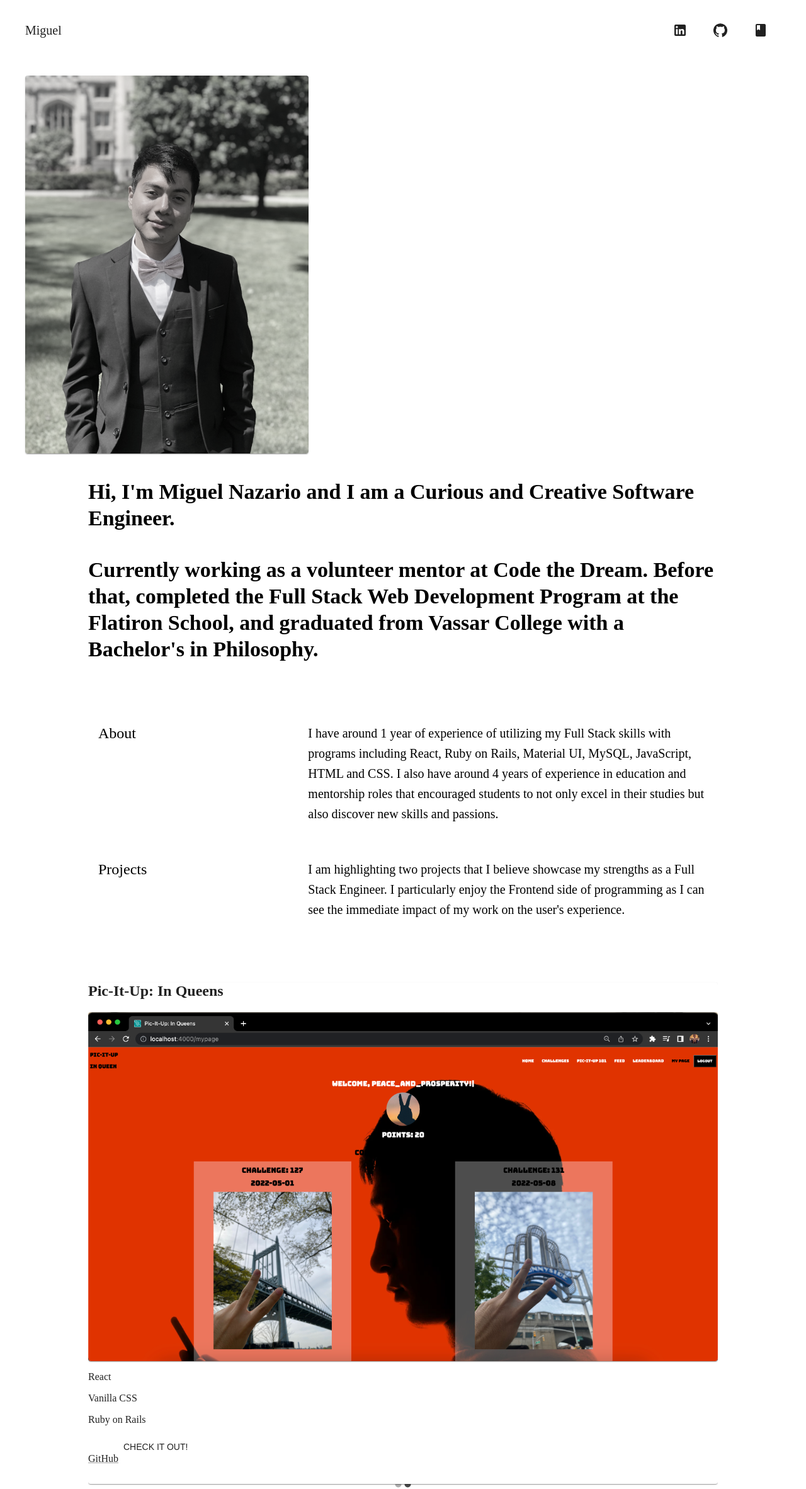
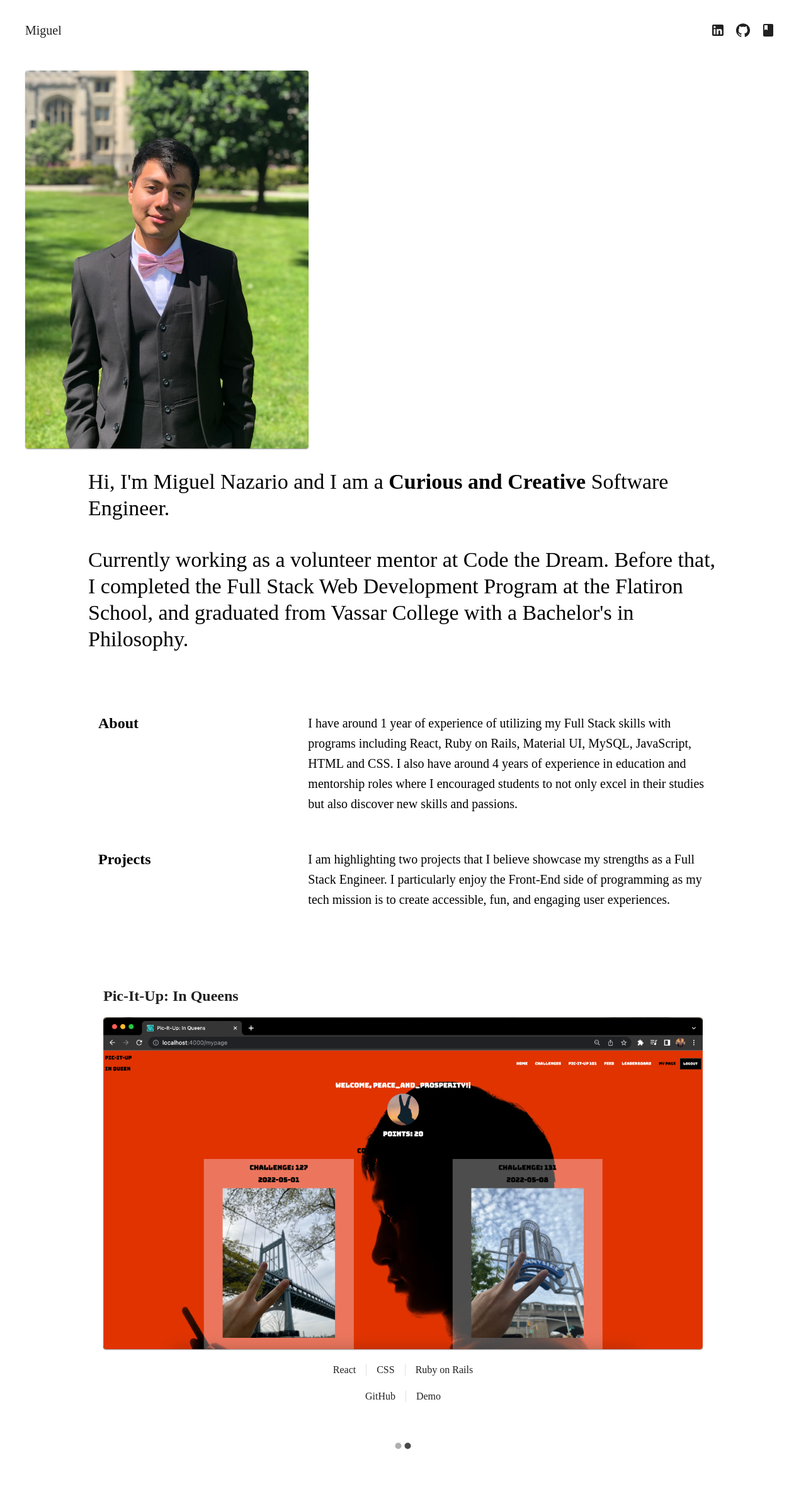
Before and after one commit to gitMiguel27/portfolio, a React (Create React App) app: page / in a window 1280 px wide. Shown: the whole page at 63% size. After the commit the page ends 2303 px from the top, so only its background shows below. Built offline with nearby package versions, Linux system fonts and the light colour scheme; the HTML template or start-up script is replaced by a standard one.

Commit message:
changed file name to slide, fixed some styling

```diff
--- a/src/Components/Header.js
+++ b/src/Components/Header.js
@@ -1,5 +1,5 @@
 import React from "react";
-import { AppBar, Box, Toolbar, Typography, Button } from "@mui/material";
+import { AppBar, Box, Toolbar, Typography, IconButton } from "@mui/material";
 import LinkedInIcon from '@mui/icons-material/LinkedIn';
 import GitHubIcon from '@mui/icons-material/GitHub';
 import BookIcon from '@mui/icons-material/Book';
@@ -13,15 +13,15 @@ function Header() {
                         <Typography variant="h6" component="div" sx={{ flexGrow: 1 }}>
                             Miguel
                         </Typography>
-                        <Button color="inherit">
+                        <IconButton color="inherit" href="https://www.linkedin.com/in/miguel-nazario/" target="_blank" >
                             <LinkedInIcon />
-                        </Button>
-                        <Button color="inherit">
+                        </IconButton>
+                        <IconButton color="inherit" href="https://github.com/gitMiguel27" target="_blank" >
                             <GitHubIcon />
-                        </Button>
-                        <Button color="inherit">
+                        </IconButton>
+                        <IconButton color="inherit" href="https://medium.com/@mnazario35" target="_blank" >
                             <BookIcon />
-                        </Button>
+                        </IconButton>
                     </Toolbar>
                 </AppBar>
             </Box>
--- a/src/Components/Home.js
+++ b/src/Components/Home.js
@@ -1,40 +1,40 @@
 import React from "react";
 import Projects from "./Projects";
-import { Card, CardMedia, Typography, Grid } from '@mui/material';
+import { Card, CardMedia, Typography, Grid, Box } from '@mui/material';
 
 function Home() {
   return (
     <div className="Home">
-        <Card sx={{ maxWidth: 450, margin: 5 }}>
+        <Card sx={{ maxWidth: 450, mx: 5, my: 4 }}>
             <CardMedia
                 component="img"
                 alt="profile"
                 height="auto"
                 image={process.env.PUBLIC_URL + '/photos/Profile.jpeg'}
-                sx={{ filter: "grayscale(90%)" }}
+                // sx={{ filter: "grayscale(90%)" }}
             />
         </Card>
-        <Typography variant="h4" fontWeight={'fontWeightBold'} margin={'auto'} mb={5} sx={{ maxWidth: 1000, textAlign: "left" }} >
-          Hi, I'm Miguel Nazario and I am a Curious and Creative Software Engineer.
+        <Typography variant="h4" component="div" margin={'auto'} mb={5} sx={{ maxWidth: 1000, textAlign: "left" }} >
+          Hi, I'm Miguel Nazario and I am a <Box fontWeight='fontWeightBold' display='inline'>Curious and Creative</Box> Software Engineer.
         </Typography>
-        <Typography variant="h4" fontWeight={'fontWeightBold'} margin={'auto'} mb={10} sx={{ maxWidth: 1000, textAlign: "left" }} >
-          Currently working as a volunteer mentor at Code the Dream. Before that, completed the Full Stack Web Development Program at the Flatiron School, and graduated from Vassar College with a Bachelor's in Philosophy.
+        <Typography variant="h4" margin={'auto'} mb={10} sx={{ maxWidth: 1000, textAlign: "left" }} >
+          Currently working as a volunteer mentor at Code the Dream. Before that, I completed the Full Stack Web Development Program at the Flatiron School, and graduated from Vassar College with a Bachelor's in Philosophy.
         </Typography>
         <Grid container spacing={2} margin={'auto'} mb={10} sx={{ maxWidth: 1000 }}>
           <Grid item xs={4}>
-            <Typography variant="h5">About</Typography>
+            <Typography variant="h5" fontWeight={'fontWeightBold'}>About</Typography>
           </Grid>
           <Grid item xs={8} mb={5}>
             <Typography variant="h6">
-              I have around 1 year of experience of utilizing my Full Stack skills with programs including React, Ruby on Rails, Material UI, MySQL, JavaScript, HTML and CSS. I also have around 4 years of experience in education and mentorship roles that encouraged students to not only excel in their studies but also discover new skills and passions.
+              I have around 1 year of experience of utilizing my Full Stack skills with programs including React, Ruby on Rails, Material UI, MySQL, JavaScript, HTML and CSS. I also have around 4 years of experience in education and mentorship roles where I encouraged students to not only excel in their studies but also discover new skills and passions.
             </Typography>
           </Grid>
           <Grid item xs={4}>
-            <Typography variant="h5">Projects</Typography>
+            <Typography variant="h5" fontWeight={'fontWeightBold'}>Projects</Typography>
           </Grid>
           <Grid item xs={8}>
             <Typography variant="h6">
-              I am highlighting two projects that I believe showcase my strengths as a Full Stack Engineer. I particularly enjoy the Frontend side of programming as I can see the immediate impact of my work on the user's experience.
+              I am highlighting two projects that I believe showcase my strengths as a Full Stack Engineer. I particularly enjoy the Front-End side of programming as my tech mission is to create accessible, fun, and engaging user experiences.
             </Typography>
           </Grid>
         </Grid>
--- a/src/Components/Item.js
+++ /dev/null
@@ -1,30 +0,0 @@
-import React from "react";
-import { Paper, Button, Card, CardMedia, Link } from '@mui/material'
-
-function Item({ item }) {
-    return (
-        <Paper>
-            <h2>{item.title}</h2>
-            <Card>
-                <CardMedia
-                    component="img"
-                    alt={item.title}
-                    image={item.image}
-                    sx={{ height: "fit-content" }}
-                />
-            </Card>
-            {
-                item.stacks.map( (stack) => <p key={stack} >{stack}</p> )
-            }
-
-            <Link href={item.link}>
-                GitHub
-            </Link>
-            <Button sx={{ mb: 5 }}>
-                Check it out!
-            </Button>
-        </Paper>
-    );
-}
-
-export default Item;
--- a/src/Components/Projects.js
+++ b/src/Components/Projects.js
@@ -1,13 +1,13 @@
 import React from "react";
 import Carousel from 'react-material-ui-carousel';
-import Item from "./Item";
+import Slide from "./Slide";
 import {projects} from "../Helper/projects";
 
 function Projects() {
     return (
         <Carousel sx={{ width: 1000, height: "fit-content", margin: 'auto' }}>
             {
-                projects.map( (item) => <Item key={item.id} item={item} /> )
+                projects.map( (item) => <Slide key={item.id} item={item} /> )
             }
         </Carousel>
     );
--- /dev/null
+++ b/src/Components/Slide.js
@@ -0,0 +1,33 @@
+import React from "react";
+import { Paper, Stack, Box, Card, CardMedia, Link, Divider } from '@mui/material'
+
+function Slide({ item }) {
+    return (
+        <Paper sx={{ p: 3 }} square="true" elevation={0}>
+            <h2>{item.title}</h2>
+            <Card>
+                <CardMedia
+                    component="img"
+                    alt={item.title}
+                    image={item.image}
+                    sx={{ height: "fit-content" }}
+                />
+            </Card>
+            <Stack direction="row" spacing={2} m={3} justifyContent="center" alignItems="center" divider={<Divider orientation="vertical" flexItem />} >
+            {
+                item.stacks.map( (stack) => <Box key={stack} >{stack}</Box> )
+            }
+            </Stack>
+            <Stack direction="row" spacing={2} m={3} justifyContent="center" alignItems="center" divider={<Divider orientation="vertical" flexItem />} >
+                <Link href={item.link} target="_blank" rel="noopener" underline="hover" display={"flex"}>
+                    GitHub
+                </Link>
+                <Link href={item.demo} target="_blank" rel="noopener" underline="hover" display={"flex"}>
+                    Demo
+                </Link>
+            </Stack>
+        </Paper>
+    );
+}
+
+export default Slide;
--- a/src/Helper/projects.js
+++ b/src/Helper/projects.js
@@ -16,7 +16,7 @@ export const projects = [
         "demo": "https://www.loom.com/share/cda9118c4bfd4b4289922f7f2c81297b",
         "link": "https://github.com/gitMiguel27/Pic-It-Up-In-Queens",
         "stacks": [
-            "React", "Vanilla CSS", "Ruby on Rails"
+            "React", "CSS", "Ruby on Rails"
         ]
     }
 ]
```
